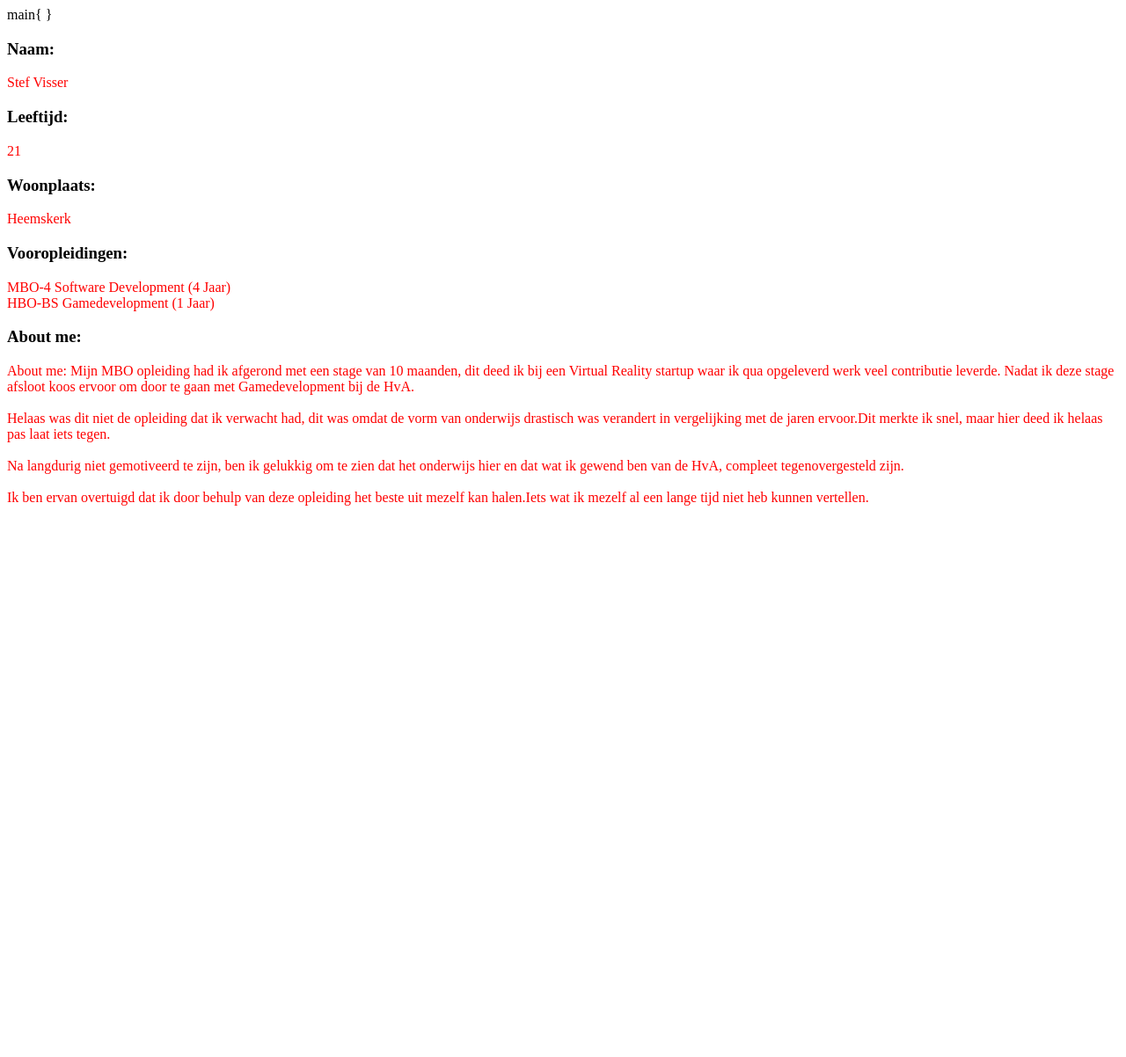
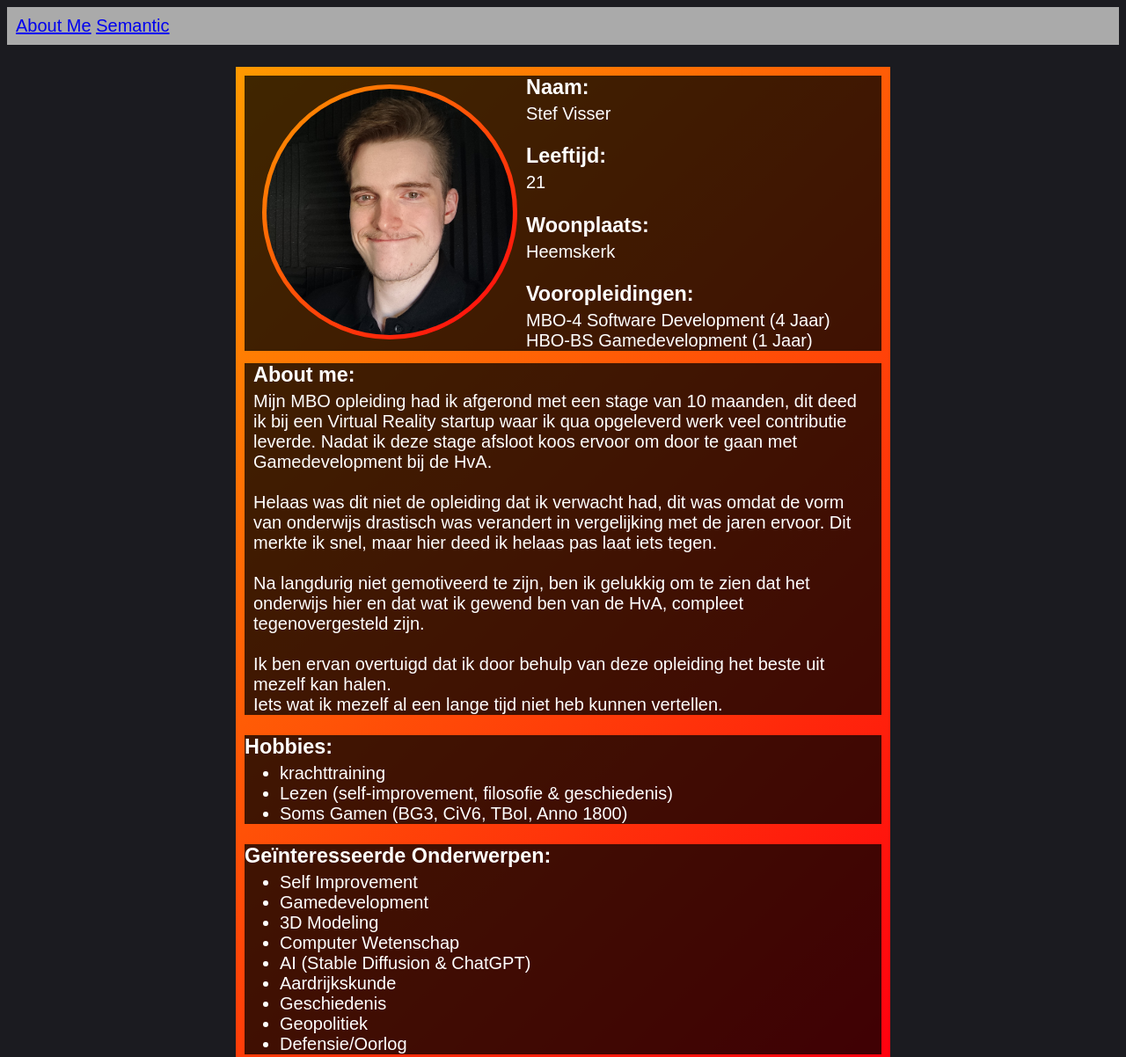
Before and after one commit to Zhalmor/Zhalmor.github.io, a plain HTML site: page index.html in a window 1280 px wide. Shown: the top 1202 px of the page at 88% size. Before the commit the page ends 800 px from the top, so only its background shows below. Drawn offline with Linux system fonts and the light colour scheme.

Commit message:
Recreated Figma styling & added Semantic (WIP)

```diff
--- /dev/null
+++ b/css/aboutMe.css
@@ -0,0 +1,47 @@
+body{
+    color: #ffffff;
+    background-color: #1b1b20;
+}
+
+h3 {
+    /* Brings text underneath closer to heading3s*/
+    margin-bottom: -15px;
+}
+
+.box {
+    background: rgba(0, 0, 0, .75);
+    margin-left: 10px;
+    margin-right: 10px;
+}
+
+.innerBox {
+    padding-left: 10px;
+    padding-right: 10px;
+}
+
+#aboutMeCanvas {
+    width: 744px;
+    height: 1133px;
+    outline: 1px;
+    outline-color: #000000;
+    background: linear-gradient(135deg, rgba(255, 153, 0), rgba(255, 0, 15));
+    margin: auto;
+    margin-top: 25px;
+}
+
+#roundedProfilePicture {
+    width: 280px;
+    border-radius: 50%;
+    border: 5px solid transparent;
+    background: linear-gradient(135deg, rgba(255, 153, 0), rgba(255, 0, 15)) border-box;
+    margin: 10px;
+}
+
+#imageLeft {
+    float: left;
+}
+
+#firstBox{
+    position: relative;
+    top: 10px;
+}
--- /dev/null
+++ b/css/global.css
@@ -0,0 +1,23 @@
+nav {
+    background-color: #aaaaaa;
+    padding: 10px;
+}
+
+body {
+    font-family: 'Coda', sans-serif;
+    font-size: 20px;
+}
+
+.nav1 {}
+
+.nav2 {}
+
+#bottomFooter {
+    position: static;
+    top: 50px;
+
+    background-color: #111114;
+    color: #ffffff;
+
+    box-shadow: 0 50vh 0 50vh #111114;
+}
--- /dev/null
+++ b/css/semantic.css
@@ -0,0 +1,7 @@
+article {
+    background-color: #dddddd;
+}
+
+aside {
+    float: right;
+}
--- a/index.html
+++ b/index.html
@@ -1,48 +1,91 @@
 <!DOCTYPE html>
-<header>
+<html lang="en">
+
+<head>
     <title>About Me</title>
-    <link rel="stylesheet" type="text/css" href="styles.css">
-
-    main{
-
-    }
-</header>
+    <link rel="stylesheet" type="text/css" href="./css/aboutMe.css">
+    <link rel="stylesheet" type="text/css" href="./css/global.css">
+</head>
 
 <body>
-    <main>
-        <div class:"left">
+    <nav class="nav1">
+        <a href="index.html">About Me</a>
+        <a href="semantic.html">Semantic</a>
+    </nav>
+
+    <article id="aboutMeCanvas">
+
+        <article class="box" id="firstBox">
+            <section class="innerBox">
+                <article id="imageLeft">
+                    <!-- <span id="roundedProfilePictureBorder"></span> -->
+                    <img id="roundedProfilePicture" src="./images/profilePictureSmall.jpg" alt="picture of Stef Visser">
+                </article>
+
+                <article>
                     <h3>Naam:</h3>
                     <p>Stef Visser</p>
-
                     <h3>Leeftijd:</h3>
                     <p>21</p>
-
                     <h3>Woonplaats:</h3>
                     <p>Heemskerk</p>
-
                     <h3>Vooropleidingen:</h3>
                     <p> MBO-4 Software Development (4 Jaar) <br>
                         HBO-BS Gamedevelopment (1 Jaar)</p>
-        </div>
+                </article>
+            </section>
+        </article>
 
-        <div class:"center">
+        <section class="box">
+            <section class="innerBox">
                 <h3>About me:</h3>
-            <p>About me:
-                Mijn MBO opleiding had ik afgerond met een stage van 10 maanden, dit deed ik bij een Virtual Reality
+                <p>Mijn MBO opleiding had ik afgerond met een stage van 10 maanden, dit deed ik bij een Virtual Reality
                     startup
-                waar ik qua opgeleverd werk veel contributie leverde. Nadat ik deze stage afsloot koos ervoor om door te
+                    waar ik qua opgeleverd werk veel contributie leverde. Nadat ik deze stage afsloot koos ervoor om
+                    door te
                     gaan met Gamedevelopment bij de HvA.<br><br>
-
-                Helaas was dit niet de opleiding dat ik verwacht had, dit was omdat de vorm van onderwijs drastisch was
-                verandert in vergelijking met de jaren ervoor.Dit merkte ik snel, maar hier deed ik helaas pas laat iets
+                    Helaas was dit niet de opleiding dat ik verwacht had, dit was omdat de vorm van onderwijs drastisch
+                    was
+                    verandert in vergelijking met de jaren ervoor. Dit merkte ik snel, maar hier deed ik helaas pas laat
+                    iets
                     tegen. <br><br>
-
                     Na langdurig niet gemotiveerd te zijn, ben ik gelukkig om te zien dat het onderwijs hier en dat wat
                     ik gewend ben van de HvA, compleet tegenovergesteld zijn.<br><br>
+                    Ik ben ervan overtuigd dat ik door behulp van
+                    deze opleiding het beste uit<br>mezelf kan halen.<br>Iets wat ik mezelf al een lange tijd niet heb
+                    kunnen
+                    vertellen.</p>
+            </section>
+        </section>
 
-                Ik ben ervan overtuigd dat ik door behulp van
-                deze opleiding het beste uit mezelf kan halen.Iets wat ik mezelf al een lange tijd niet heb kunnen
-                vertellen.</p>
-        </div>
-    </main>
+        <article class="box">
+            <h3>Hobbies:</h3>
+            <ul>
+                <li>krachttraining</li>
+                <li>Lezen (self-improvement, filosofie & geschiedenis)</li>
+                <li>Soms Gamen (BG3, CiV6, TBoI, Anno 1800)</li>
+            </ul>
+        </article>
+
+        <article class="box">
+            <h3>Geïnteresseerde Onderwerpen:</h3>
+            <ul>
+                <li>Self Improvement</li>
+                <li>Gamedevelopment</li>
+                <li>3D Modeling</li>
+                <li>Computer Wetenschap</li>
+                <li>AI (Stable Diffusion & ChatGPT)</li>
+                <li>Aardrijkskunde</li>
+                <li>Geschiedenis</li>
+                <li>Geopolitiek</li>
+                <li>Defensie/Oorlog</li>
+            </ul>
+        </article>
+
+    </article>
+    <!-- <footer id="bottomFooter">
+        &copy; Copyright 2023
+    </footer> -->
 </body>
+
+</html>
--- a/styles.css
+++ /dev/null
@@ -1,3 +0,0 @@
-p {
-    color: red
-}
```
Also changed, not shown: semantic.html (added, +60 -0 lines), semantic_html/index.html (deleted, +0 -1 lines), contact.html (added), images/profilePictureSmall.jpg (added), product.html (added), semantic_html/styles.css (deleted), service.html (added). Lines whose indentation alone changed are shown as unchanged.
